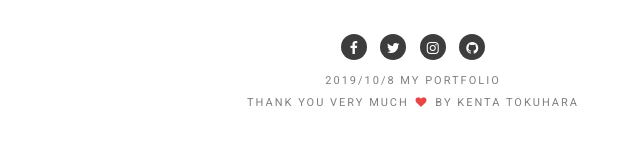
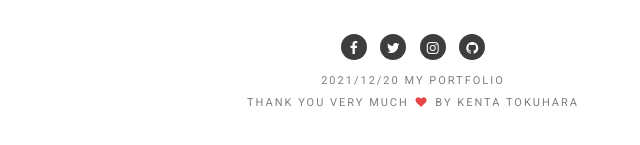
Before and after one commit to KentaTokuhara/website, a plain HTML site: page index.html in a window 1280 px wide. Shown: the part 1903-2048 px from the top of the page, 227-867 px from the left. Drawn offline with nearby package versions, Linux system fonts and the light colour scheme.

Commit message:
Update index.html

```diff
--- a/index.html
+++ b/index.html
@@ -155,7 +155,7 @@
           <li><a href="https://github.com/KentaTokuhara"><i class="fa fa-github"></i></a></li>
         </ul>
         </p>
-        <p>2019/10/8 my portfolio<br>
+        <p>2021/12/20 my portfolio<br>
           thank you very much <i class="fa fa-heart pulse"></i> by <a href="http://www.designstub.com/">kenta tokuhara</a></p>
       </div>
     </div>
```
